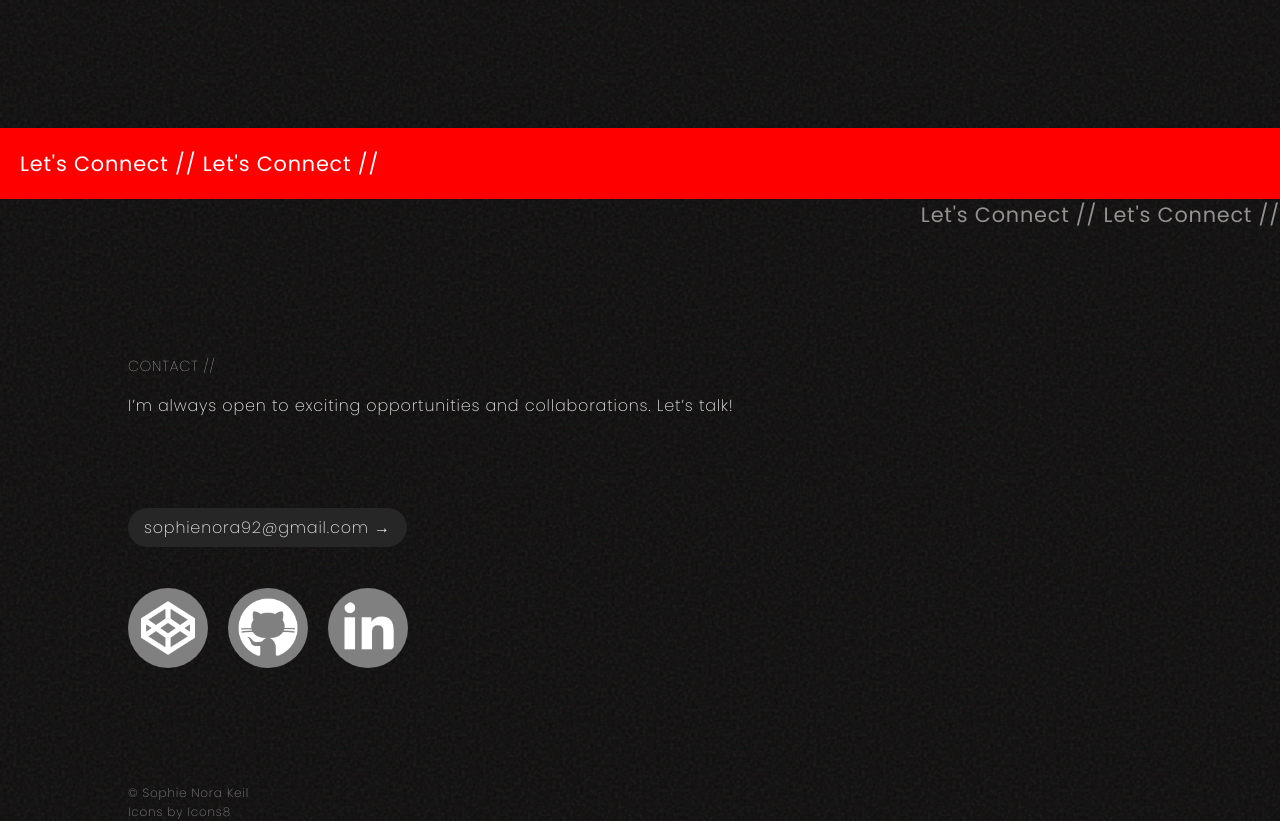
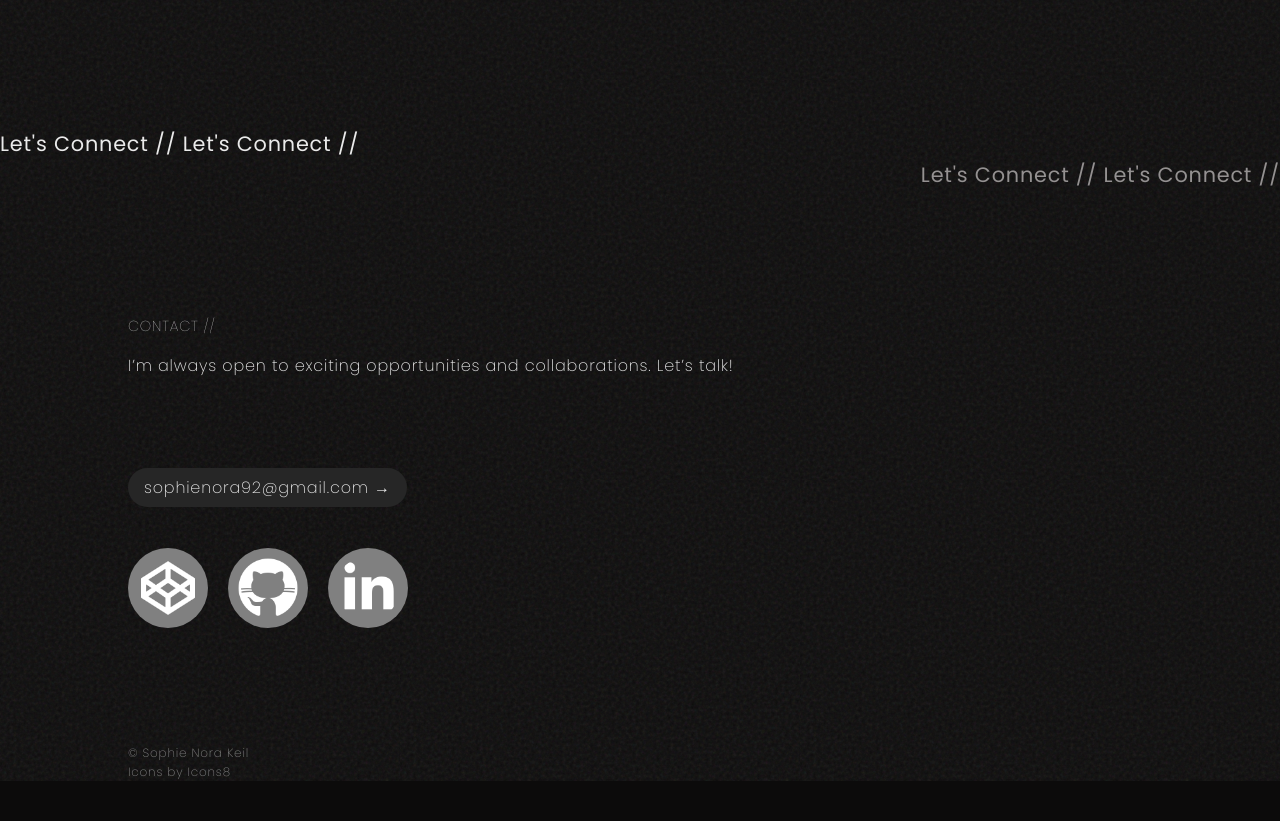
Before and after one commit to zofienora/portfolio-v032025, a React (Vite) app: page / in a window 1280 px wide. Shown: the part 2320-3141 px from the top of the page. After the commit the page ends 3101 px from the top, so only its background shows below. Built offline with nearby package versions, Linux system fonts and the light colour scheme.

Commit message:
did test for scroll behavior, reset to basic content

```diff
--- a/package.json
+++ b/package.json
@@ -12,7 +12,8 @@
   "dependencies": {
     "framer-motion": "^12.5.0",
     "react": "^19.0.0",
-    "react-dom": "^19.0.0"
+    "react-dom": "^19.0.0",
+    "react-intersection-observer": "^9.16.0"
   },
   "devDependencies": {
     "@eslint/js": "^9.21.0",
--- a/src/App.css
+++ b/src/App.css
@@ -79,16 +79,6 @@ header {
 }
 
 
-/* letsconnect */
-
-.letsconnect-first {
-  background: red; /* Just for testing */
-  padding: 20px;
-  color: white;
-}
-
-
-
 /* contact */
 
 .connect-container {
--- a/src/components/Letsconnect.jsx
+++ b/src/components/Letsconnect.jsx
@@ -1,30 +1,14 @@
-import { motion } from "framer-motion";
-
-
 function Letsconnect() {
     return (
         <div className="letsconnect">
-            <motion.div
-                className="letsconnect-first"
-                initial={{ x: "-100%", opacity: 0 }}  // Moves it further off-screen
-                whileInView={{ x: 0, opacity: 1 }}
-                transition={{ duration: 1, ease: "easeOut" }}
-                viewport={{ once: false, amount: 0.2 }}
-            >
+            <div className="letsconnect-first">
                 Let's Connect // Let's Connect //
-            </motion.div>
-
-            <motion.div
-                className="letsconnect-second"
-                initial={{ x: "100%", opacity: 0 }}
-                whileInView={{ x: 0, opacity: 1 }}
-                transition={{ duration: 0.8, ease: "easeOut" }}
-                viewport={{ once: true }}
-            >
+            </div>
+            <div className="letsconnect-second">
                 Let's Connect // Let's Connect //
-            </motion.div>
+            </div>
         </div>
-    )
+    );
 }
 
-export default Letsconnect
+export default Letsconnect;
```
Also changed, not shown: 1 other file (tests, documents, lock files or other folders).
